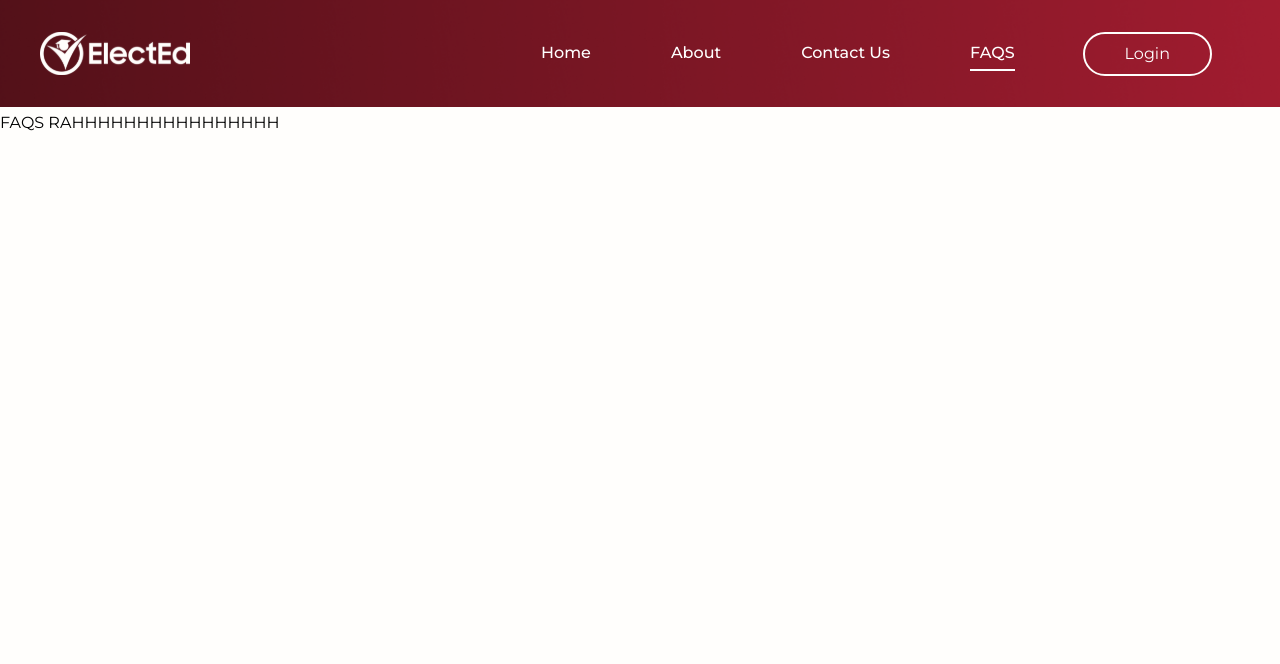
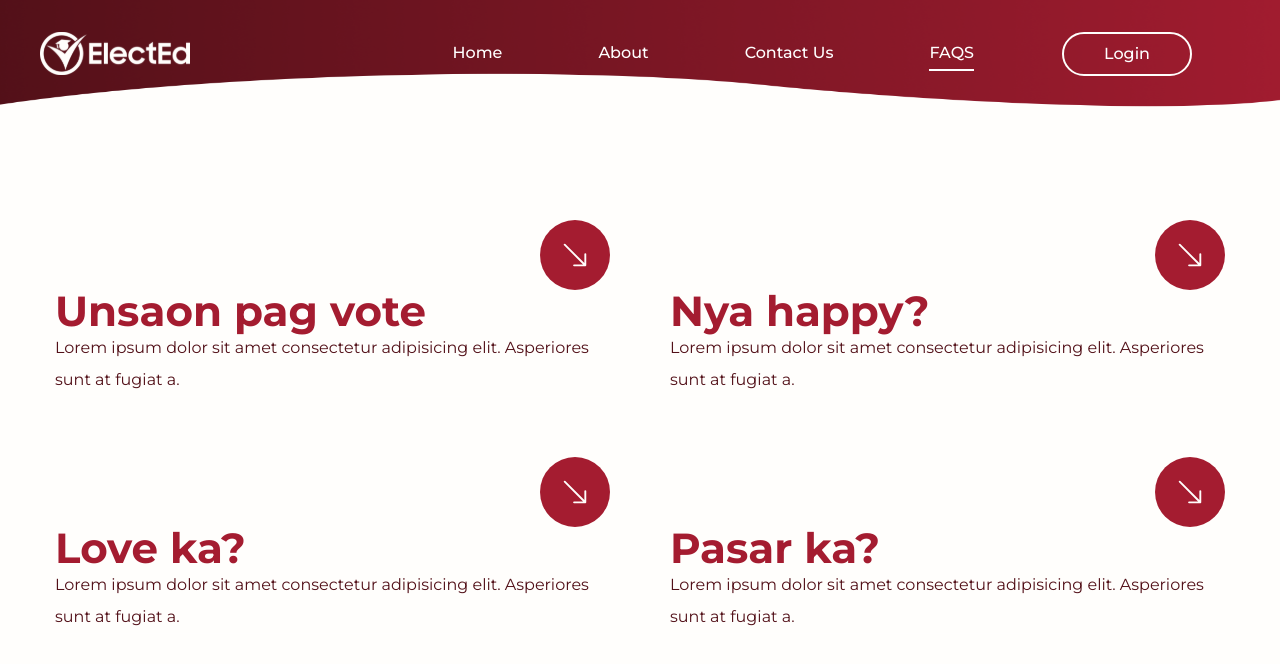
Before and after one commit to dzanloi/imo_mama_2, a Next.js app: page /faqs in a window 1280 px wide. Shown: the top 664 px of the page. Built offline with nearby package versions, Linux system fonts and the light colour scheme.

Commit message:
finished landing page, fixed heading background

```diff
--- a/app/faqs/page.jsx
+++ b/app/faqs/page.jsx
@@ -1,8 +1,87 @@
+"use client";
+
+import Link from 'next/link';
 import React from 'react'
+import { BsArrowDownRight } from 'react-icons/bs';
+
+
+const questions = [
+  {
+    num: "01",
+    title: "Unsaon pag vote",
+    answer: "Lorem ipsum dolor sit amet consectetur adipisicing elit. Asperiores sunt at fugiat a.",
+    href: "/"
+  },
+
+  {
+    num: "02",
+    title: "Nya happy?",
+    answer: "Lorem ipsum dolor sit amet consectetur adipisicing elit. Asperiores sunt at fugiat a.",
+    href: "/"
+  },
+
+  {
+    num: "03",
+    title: "Love ka?",
+    answer: "Lorem ipsum dolor sit amet consectetur adipisicing elit. Asperiores sunt at fugiat a.",
+    href: "/"
+  },
+
+  {
+    num: "04",
+    title: "Pasar ka?",
+    answer: "Lorem ipsum dolor sit amet consectetur adipisicing elit. Asperiores sunt at fugiat a.",
+    href: "/"
+  },
+]
 
 const Faqs = () => {
   return (
-    <div>FAQS RAHHHHHHHHHHHHHHHH</div>
+    <section className='min-h-[80vh] flex flex-col justify-center py-12 xl:py-0'>
+      <div className="container mx-auto">
+        <div className='grid grid-cols-1 md:grid-cols-2 gap-[60px]'
+        >
+          {questions.map((question, index) => {
+            return(
+              <div key={index} className='flex-1 flex-col justify-center gap-6 group'>
+
+
+                {/* TOP */}
+                <div className='w-full flex justify-between items-center'>
+                  <div className='text-5xl font-extrabold
+                      text-dmaroon
+                      text-outline text-transparent
+                      group-hover:text-outline-hover transition-all duration-500'
+                  >{question.num}</div>
+                  <Link
+                    href={question.href}
+                    className='w-[70px] h-[70px] rounded-full
+                    bg-maroon group-hover:bg-accent transition-all duration-500 flex justify-center
+                    items-center hover:-rotate-45'
+                  >
+                    <BsArrowDownRight className='text-white2 text-3xl' />
+                  </Link>
+                </div>
+
+
+                {/* TITLE */}
+                <h2 className='text-[42px] font-bold leading-none text-maroon
+                 group-hover:text-accent transition-all duration-500'
+                >
+                  {question.title}
+                </h2>
+
+                {/* DESCRIPTION */}
+                <p className='text-dmaroon'>{question.answer}</p>
+
+                {/* BORDER */}
+                <div className='border-b border-white/20 w-full'></div>
+              </div>
+            )
+          })}
+        </div>
+      </div>
+    </section>
   )
 }
 
--- a/app/globals.css
+++ b/app/globals.css
@@ -7,6 +7,6 @@
     body {
         /* Apply dayon ig type nimo para di na mag mano2 ug usab sa tailwind */
         @apply font-primary;
-        @apply bg-white2 text-black leading-loose;
+        @apply bg-white2 text-itom leading-loose;
     }
 }
--- a/app/page.jsx
+++ b/app/page.jsx
@@ -6,7 +6,7 @@ export default function Home() {
 		<section className="w-full h-full">
 
 
-			<div className="flex justify-end w-full">
+			<div className="flex justify-end w-full h-full px-10">
 
 				{/* TEXT */}
 				<div className="w-[40%] justify-center flex flex-col items-center">
@@ -33,15 +33,47 @@ export default function Home() {
 
 
 				{/* GUWANG */}
-				<div>
+				<div className="m-0 p-0">
 					<Image
 						src='/guwang.png'
 						width={800}
 						height={800}
 					/>
 				</div>
+			</div>
 
+
+
+			{/* 3 STEPS */}
+			<div className="mx-auto flex justify-center gap-10 w-full bg-maroon text-white2">
+				<div className="w-[20%] flex flex-col p-10 my-8">
+					Step 1:
+					<h1 className="font-semibold text-3xl">SIGN UP</h1>
+				</div>
+
+				<div className="w-[20%] flex flex-col p-10 my-8">
+					Step 2:
+					<h1 className="font-semibold text-3xl">VOTE</h1>
+				</div>
+
+				<div className="w-[20%] flex flex-col p-10 my-8">
+					Step 3:
+					<h1 className="font-semibold text-3xl">VIEW ELECTION RESULT</h1>
+				</div>
 			</div>
+
+
+			<div className="bg-[#F0EDED] text-maroon p-14 items-center flex flex-col">
+				<h1 className="font-bold text-3xl w-full text-center my-10">Fast, Secure, and Accessible</h1>
+
+				<p className="text-center font-medium text-xl mb-10 w-[80%]">
+					ElectEd is your school’s premier online platform for
+					electing student representatives. Simplifying the voting process,
+					we ensure that every student's voice is heard and every vote is
+					counted with utmost security and ease.
+				</p>
+			</div>
+
 
 
 
--- a/components/Header.jsx
+++ b/components/Header.jsx
@@ -5,8 +5,27 @@ import Navigation from './Navigation'
 
 const Header = () => {
     return (
-        <header className="bg-header-bg bg-cover bg-no-repeat xl:py-6 xl:px-10 text-white">
-            <div className="flex justify-between items-center">
+        <header className="
+            w-full
+            h-30
+            xl:py-6 xl:px-10
+            text-white
+            relative
+        ">
+            {/* BACKGROUND */}
+            <div className='absolute inset-0 z-0'>
+                <Image
+                    src="/headerbackground.png"
+                    alt='background'
+                    // width={1720}
+                    // height={50}
+                    // objectFit='cover'
+                    layout='fill'
+                />
+            </div>
+
+            {/* LOGO */}
+            <div className="relative z-10 flex justify-between items-center">
                 <Link href="/">
                     <Image
                         src="/logo.svg"
@@ -21,16 +40,24 @@ const Header = () => {
                 <div className="hidden xl:flex items-center gap-10">
                     <Navigation/>
 
-                    <button
-                        className='py-1
-                        px-10 mx-7
+                    <button className='
+                        py-1
+                        font-medium
+                        px-10 mx-12
                         bg-transparent
                         border-2
                         border-white2
                         rounded-full
-                        hover:bg-white2 hover:border-maroon hover:text-maroon'>
+                        hover:bg-white2 hover:border-maroon hover:text-maroon
+                    '>
                             Login
                     </button>
+                </div>
+
+
+                {/* Hidden if dagko screen */}
+                <div className='xl:hidden'>
+
                 </div>
 
 
--- a/components/Navigation.jsx
+++ b/components/Navigation.jsx
@@ -31,7 +31,7 @@ const Navigation = () => {
     const pathname = usePathname();
 
     return (
-        <nav className="flex gap-20">
+        <nav className="flex gap-24">
             {links.map((link, index) => {
                 return (
                     <Link
@@ -39,7 +39,7 @@ const Navigation = () => {
                         key={index}
                         className={`${
                             link.path === pathname && "border-b-2 border-white"
-                        } capitalize font-medium hover:text-accent transition-all`}
+                        } capitalize font-medium hover:text-white/70 transition-all`}
                     >
                         {link.name}
                     </Link>
```
Also changed, not shown: package.json (+5 -4 lines), 1 other file (tests, documents, lock files or other folders).
